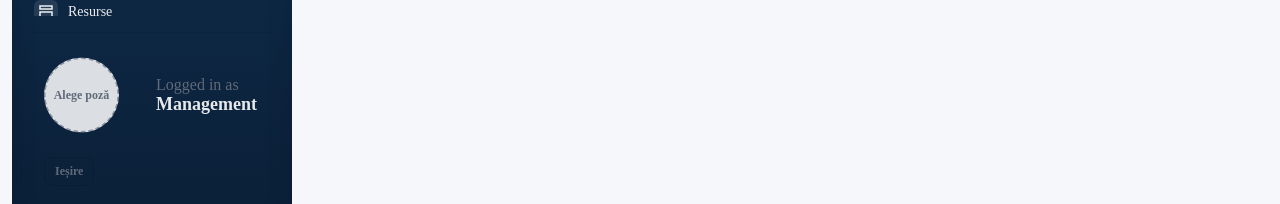
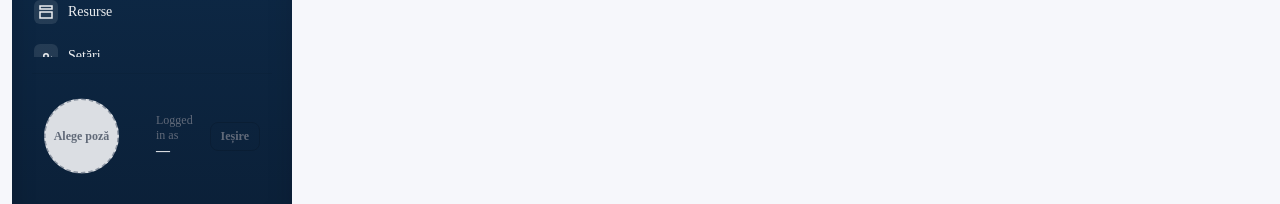
Before and after one commit to rarescosminn/conformed-app, a Next.js app: page /administratie/bucatarie/retetar in a window 1280 px wide. Shown: the part 570-774 px from the top of the page. Built offline with nearby package versions, Linux system fonts and the light colour scheme; no server answers.

Commit message:
feat: show user name, save avatar, hide on login

```diff
--- a/components/FooterUser.tsx
+++ b/components/FooterUser.tsx
@@ -1,48 +1,63 @@
-// components/FooterUser.tsx
 "use client";
 
 import { useEffect, useRef, useState } from "react";
 import Image from "next/image";
 import { createBrowserClient } from "@supabase/ssr";
-import { useRouter } from "next/navigation";
+import { useRouter, usePathname } from "next/navigation";
 
 const IMG_MAX_BYTES = 2 * 1024 * 1024;
 const IMG_ALLOWED = new Set(["image/jpeg", "image/png", "image/webp"]);
 
+function formatName(email: string): string {
+    const local = email.split("@")[0];
+    const parts = local.split(".");
+    if (parts.length >= 2) {
+        const prenume = parts[0].charAt(0).toUpperCase() + parts[0].slice(1).toLowerCase();
+        const nume = parts[1].toUpperCase();
+        return `${prenume} ${nume}`;
+    }
+    return local;
+}
+
 export default function FooterUser() {
     const [avatar, setAvatar] = useState<string | null>(null);
+    const [userEmail, setUserEmail] = useState<string>("");
     const [error, setError] = useState<string>("");
     const lastObjectUrl = useRef<string | null>(null);
     const router = useRouter();
+    const pathname = usePathname();
 
     const supabase = createBrowserClient(
         process.env.NEXT_PUBLIC_SUPABASE_URL!,
         process.env.NEXT_PUBLIC_SUPABASE_ANON_KEY!
     );
-    const [userEmail, setUserEmail] = useState<string>('');
-
-useEffect(() => {
-    supabase.auth.getUser().then(({ data }) => {
-        if (data?.user?.email) setUserEmail(data.user.email);
-    });
-}, []);
 
     useEffect(() => {
+        supabase.auth.getUser().then(({ data }) => {
+            if (data?.user?.email) {
+                setUserEmail(data.user.email);
+                const saved = localStorage.getItem(`avatar_${data.user.email}`);
+                if (saved) setAvatar(saved);
+            }
+        });
         return () => {
             if (lastObjectUrl.current) URL.revokeObjectURL(lastObjectUrl.current);
         };
     }, []);
 
+    if (pathname === "/login") return null;
+
     const handleUpload = (e: React.ChangeEvent<HTMLInputElement>) => {
         setError("");
         const file = e.target.files?.[0];
         if (!file) return;
-        if (!IMG_ALLOWED.has(file.type)) return setError("Format neacceptat. Folosește JPG/PNG/WebP.");
-        if (file.size > IMG_MAX_BYTES) return setError("Imagine prea mare. Limită: 2 MB.");
+        if (!IMG_ALLOWED.has(file.type)) return setError("Format neacceptat.");
+        if (file.size > IMG_MAX_BYTES) return setError("Imagine prea mare. Max 2MB.");
         if (lastObjectUrl.current) URL.revokeObjectURL(lastObjectUrl.current);
         const url = URL.createObjectURL(file);
         lastObjectUrl.current = url;
         setAvatar(url);
+        if (userEmail) localStorage.setItem(`avatar_${userEmail}`, url);
         (e.target as HTMLInputElement).value = "";
     };
 
@@ -73,8 +88,8 @@ useEffect(() => {
             </label>
 
             <div style={{ flex: 1 }}>
-                <div style={{ color: "#6b7280", fontSize: 16 }}>Logged in as</div>
-                <div style={{ fontWeight: 700, fontSize: 18 }}>{userEmail || 'Management'}</div>
+                <div style={{ color: "#6b7280", fontSize: 12 }}>Logged in as</div>
+                <div style={{ fontWeight: 700, fontSize: 14 }}>{userEmail ? formatName(userEmail) : "—"}</div>
             </div>
 
             <button
```
